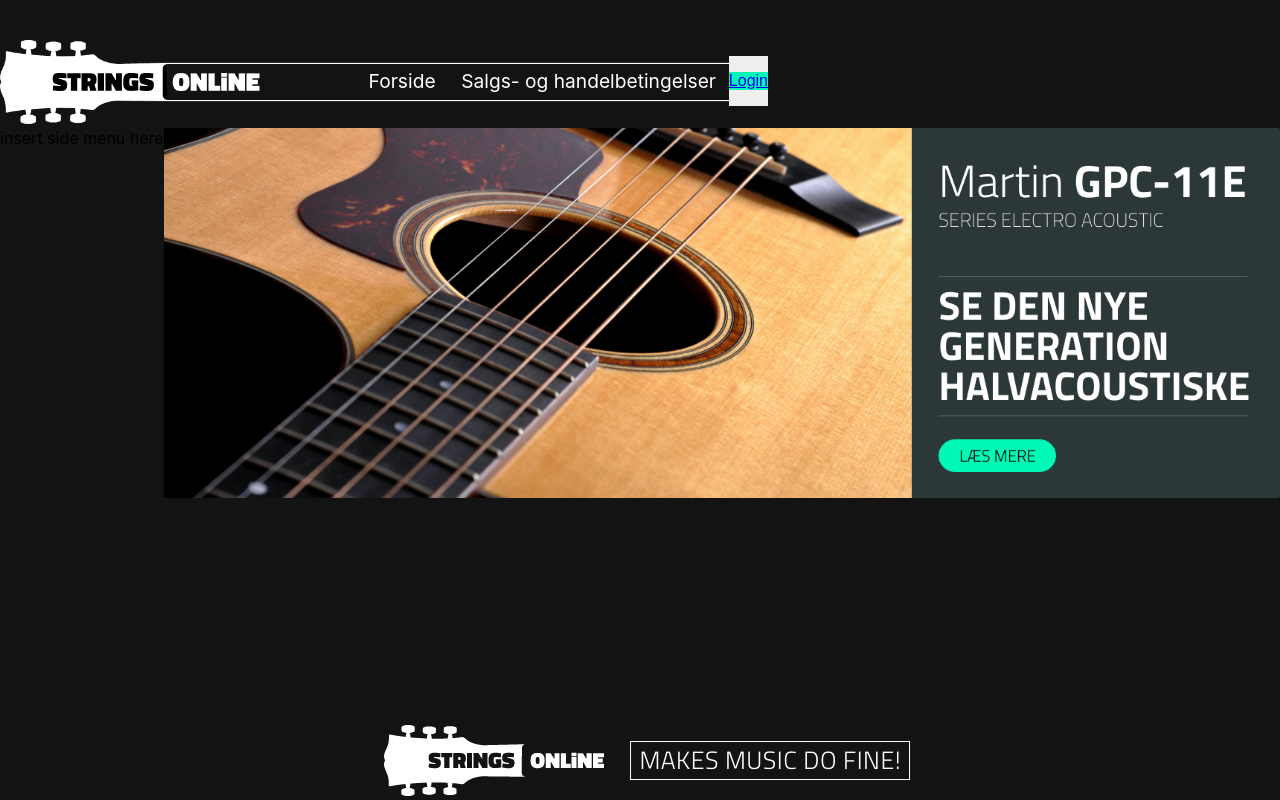
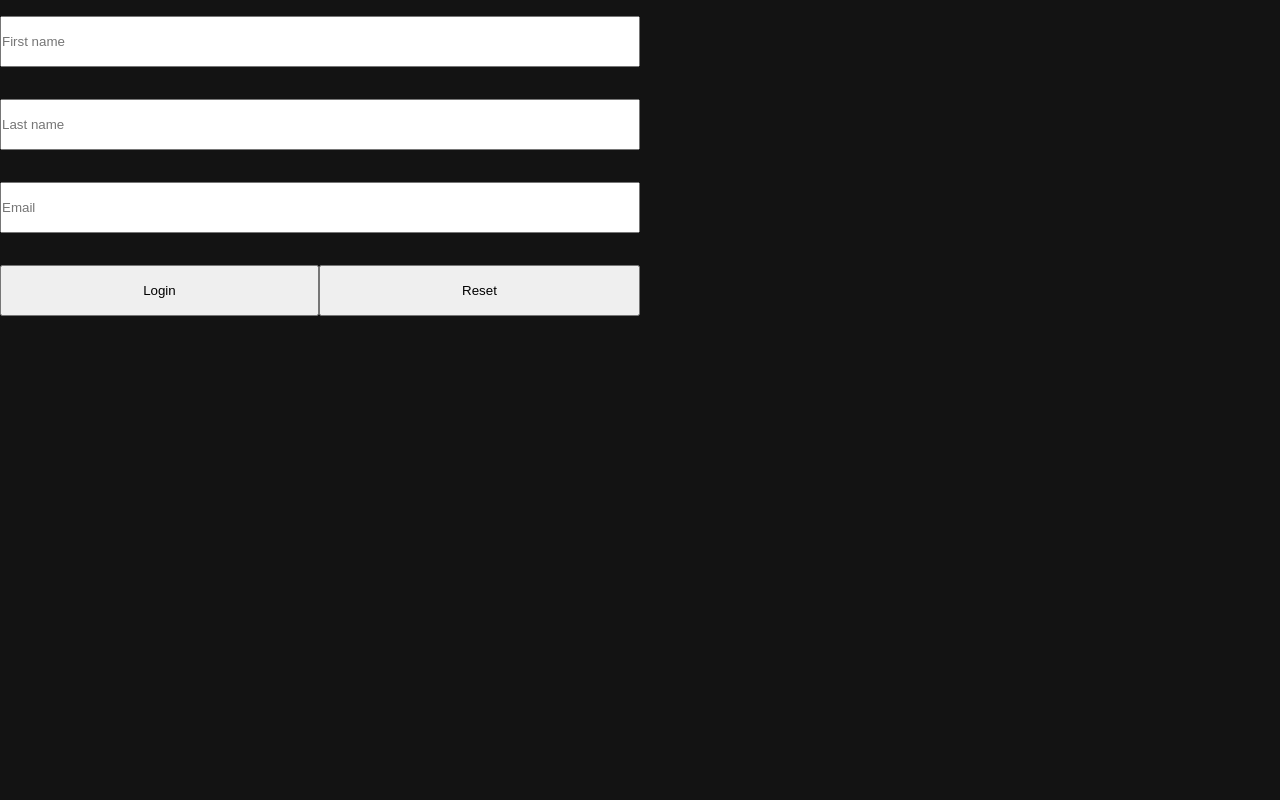
Before and after one commit to Nairtoch/strings_online, a React (Create React App) app: page /Login in a window 1280 px wide. Built offline with nearby package versions, Linux system fonts and the light colour scheme.

Commit message:
Login Progression at last

```diff
--- a/src/App.js
+++ b/src/App.js
@@ -1,6 +1,7 @@
 import './App.scss';
 import { AppRouter } from './Components/App/Router/Router';
 import { Home } from './Components/Pages/Home';
+import { Login } from './Components/Pages/Login';
 import { Footer } from './Components/Partials/Footer';
 import { Header } from './Components/Partials/Header';
 import { Nav } from './Components/Partials/Navigation';
@@ -8,10 +9,11 @@
 function App() {
   return (
     <>
-      <Header />
+      {/* <Header />
       <Nav />
       <Home />
-      <Footer />
+      <Footer /> */}
+      <Login />
     </>
   );
 }
--- a/src/App.scss
+++ b/src/App.scss
@@ -11,6 +11,11 @@
 
     img{
         width: 100%;
+    }
+
+    input{
+        margin: 2vw;
+        padding: 3vw;
     }
 }
 
@@ -65,3 +70,15 @@
         }
     }
 }
+
+.LoginForm{
+    display: grid;
+    grid-template-rows: auto;
+    width: 50%;
+    height: 20vh;
+
+    input{
+        padding: 2vh 0;
+        margin: 2vh 0 ;
+    }
+}
--- a/src/Components/App/Router/Router.jsx
+++ b/src/Components/App/Router/Router.jsx
@@ -5,8 +5,8 @@
 export const AppRouter = () => {
     return(
         <Routes>
-            <Route index element={<Home />}></Route>
-            <Route element={<Login />}></Route>
+            <Route index element={<Home />} />
+            <Route path="/Login" element={<Login />} />
         </Routes>
     )
 }
--- a/src/Components/Pages/Login.jsx
+++ b/src/Components/Pages/Login.jsx
@@ -1,38 +1,23 @@
-import { useAuth } from "../App/Auth/Auth";
+import { useState } from "react";
 import { useForm } from "react-hook-form";
-import axios from "axios";
+
+let counter = 0;
 
 export const Login = () => {
-    const {
-        register,
-        handleSubmit,
-        formState: { errors },
-      } = useForm();
-      const { loginData, setLoginData } = useAuth();
+    const { register, handleSubmit } = useForm();
+    const onSubmit = (d) => alert("You are now logged in!");
+    const [data, setData] = useState("");
 
-      const sendLoginRequest = async (data, e) => {
-        e.target.reset();
-        const formData = new FormData();
-        formData.append("username", data.username);
-        formData.append("password", data.password);
-        const url = "https://api.mediehuset.net/token";
-        const result = await axios.post(url, formData);
-        handleSessionData(result);
-      };
+    return (
+        <form onSubmit={handleSubmit(onSubmit)} className="LoginForm">
+            <input type="text" placeholder="First name" {...register("First name", { required: true, maxLength: 80 })} />
+            <input type="text" placeholder="Last name" {...register("Last name", { required: true, maxLength: 100 })} />
+            <input type="text" placeholder="Email" {...register("Email", { required: true, pattern: /^\S+@\S+$/i })} />
 
-      const handleSessionData = (res) => {
-        if (!res.message) {
-          setLoginData(res.data);
-          sessionStorage.setItem("token", JSON.stringify(res.data));
-        }
-      }
-
-      const logOut = () => {
-          sessionStorage.removeItem('token')
-          setLoginData('')
-      }
-
-      return(
-        <></>
-      )
+            <div className="col-2">
+                <input type="submit" value="Login" />
+                <input type="reset" value="Reset" />
+            </div>
+        </form>
+    )
 }
```
